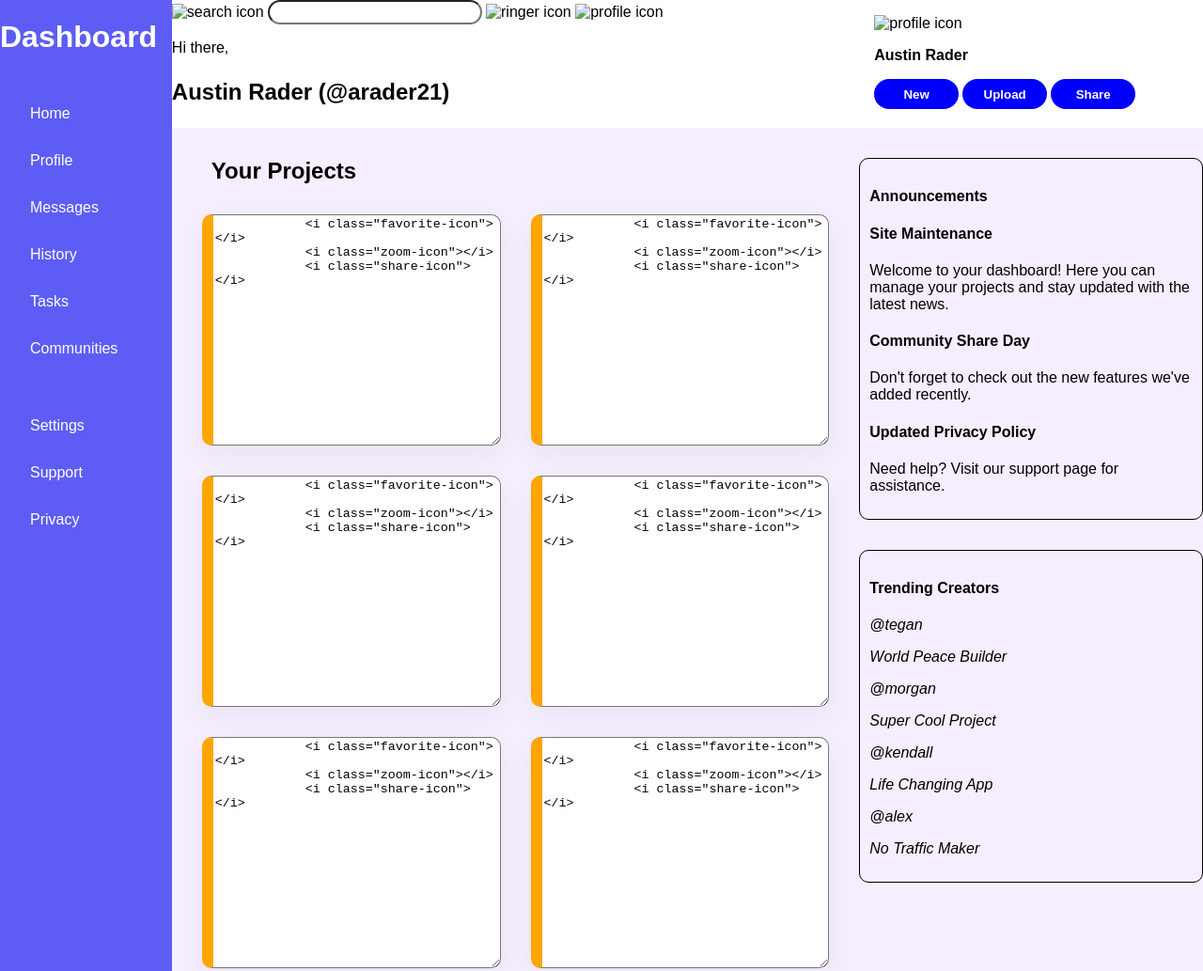
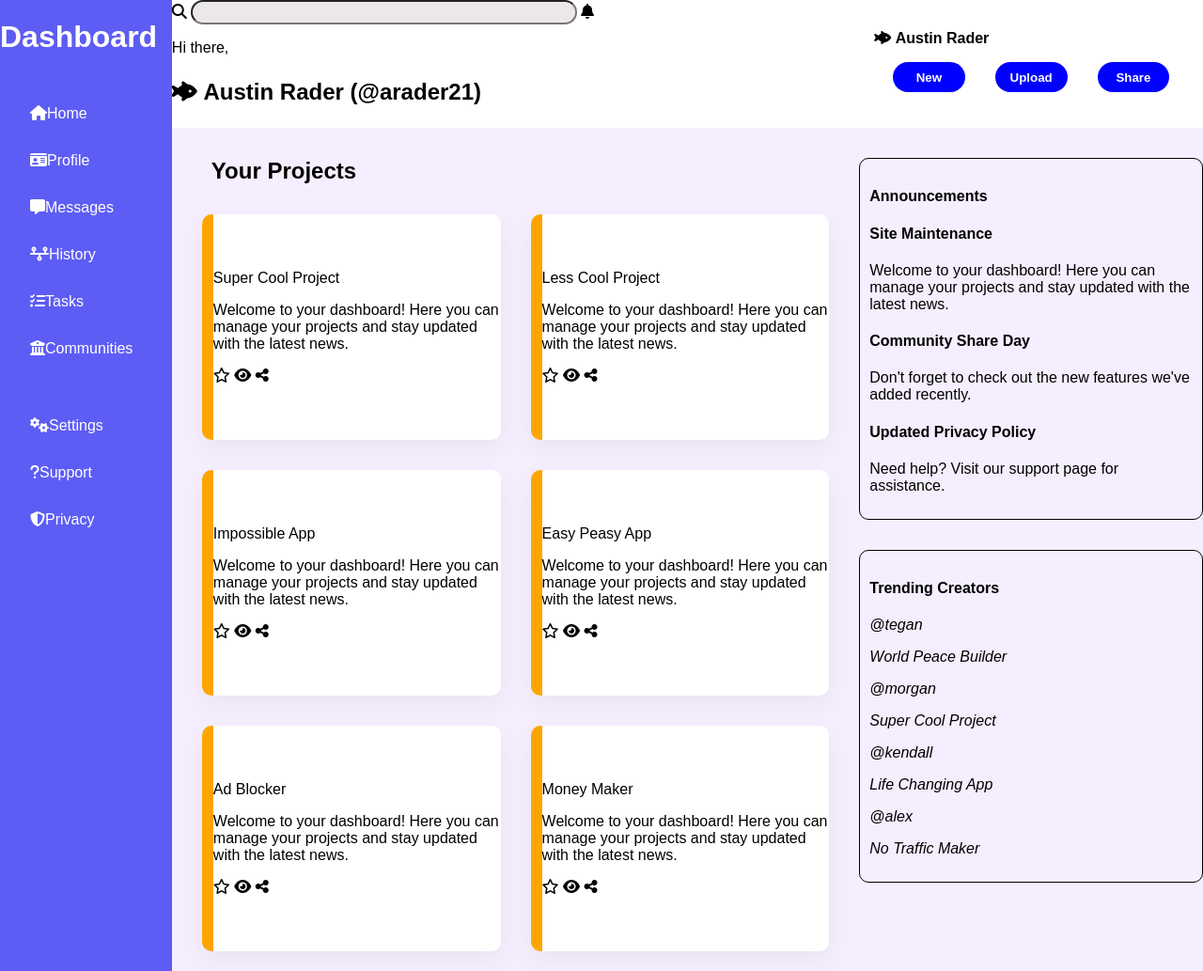
Before and after one commit to arader21/dashboard-project, a plain HTML site: page index.html in a window 1280 px wide. Shown: the top 1033 px of the page at 94% size. Drawn offline with Linux system fonts and the light colour scheme.

Commit message:
text area switched to div, icons added, buttons shifted

```diff
--- a/index.html
+++ b/index.html
@@ -5,71 +5,80 @@
     <meta name="viewport" content="width=device-width, initial-scale=1.0">
     <title>Document</title>
     <link rel="stylesheet" href="style.css">
+    <script src="https://kit.fontawesome.com/4de2171c75.js" crossorigin="anonymous"></script>
 </head>
 <body>
     <div class="sidebar">
         <h1>Dashboard</h1>
         <ul>
-            <li>Home</li>
-            <li>Profile</li>
-            <li>Messages</li>
-            <li>History</li>
-            <li>Tasks</li>
-            <li>Communities</li>
+            <li><i class="fa-solid fa-house"></i>Home</li>
+            <li><i class="fa-solid fa-id-card"></i>Profile</li>
+            <li><i class="fa-solid fa-message"></i>Messages</li>
+            <li><i class="fa-solid fa-timeline"></i>History</li>
+            <li><i class="fa-solid fa-list-check"></i>Tasks</li>
+            <li><i class="fa-solid fa-building-columns"></i>Communities</li>
             </ul>
         <ul>
-            <li>Settings</li>
-            <li>Support</li>
-            <li>Privacy</li>
+            <li><i class="fa-solid fa-gears"></i>Settings</li>
+            <li><i class="fa-solid fa-question"></i>Support</li>
+            <li><i class="fa-solid fa-shield-halved"></i>Privacy</li>
         </ul>
     </div>
     <div class="header">
-        <img class="search" src="" alt="search icon">
+        <i class="fa-solid fa-magnifying-glass"></i>
         <input class="searchbox" type="text">
-        <img class="ringer" src="" alt="ringer icon">
-        <img class="icon" src="" alt="profile icon">
+        <i class="fa-solid fa-bell"></i>
         <p class="greeting-1">Hi there,</p>
-        <p class="greeting-2"><b>Austin Rader (@arader21)</b></p>
+        <p class="greeting-2"><i class="fa-solid fa-fish-fins"></i>
+            <b>Austin Rader (@arader21)</b></p>
     </div>
     <div class="subheader">
-        <img class="big-icon" src="" alt="profile icon">
-        <p class="username"><b>Austin Rader</b></p>
+        <p class="username"><i class="fa-solid fa-fish-fins"></i>
+            <b>Austin Rader</b></p>
+        <div class="buttons">
         <button class="new">New</button>
         <button class="Upload">Upload</button>
         <button class="Share">Share</button>
         </div>
+        </div>
     <div class="main">
         <div class="your-projects">Your Projects</div>
-        <textarea class="super cool project">
-            <i class="favorite-icon"></i>
-            <i class="zoom-icon"></i>
-            <i class="share-icon"></i>
-        </textarea>
-        <textarea class="less cool project">
-            <i class="favorite-icon"></i>
-            <i class="zoom-icon"></i>
-            <i class="share-icon"></i>
-        </textarea>
-        <textarea class="impossible app">
-            <i class="favorite-icon"></i>
-            <i class="zoom-icon"></i>
-            <i class="share-icon"></i>
-        </textarea>
-        <textarea class="easy peasy app">
-            <i class="favorite-icon"></i>
-            <i class="zoom-icon"></i>
-            <i class="share-icon"></i>
-        </textarea>
-        <textarea class="ad blocker">
-            <i class="favorite-icon"></i>
-            <i class="zoom-icon"></i>
-            <i class="share-icon"></i>
-        </textarea>
-        <textarea class="money maker">
-            <i class="favorite-icon"></i>
-            <i class="zoom-icon"></i>
-            <i class="share-icon"></i>
-        </textarea>
+        <div class="super-cool-project">Super Cool Project
+            <p>Welcome to your dashboard! Here you can manage your projects and stay updated with the latest news.</p>
+            <i class="fa-regular fa-star"></i>
+            <i class="fa-solid fa-eye"></i>
+            <i class="fa-solid fa-share-nodes"></i>
+        </div>
+        <div class="less-cool-project">Less Cool Project
+            <p>Welcome to your dashboard! Here you can manage your projects and stay updated with the latest news.</p>
+            <i class="fa-regular fa-star"></i>
+            <i class="fa-solid fa-eye"></i>
+            <i class="fa-solid fa-share-nodes"></i>
+        </div>
+        <div class="impossible-app">Impossible App
+            <p>Welcome to your dashboard! Here you can manage your projects and stay updated with the latest news.</p>
+            <i class="fa-regular fa-star"></i>
+            <i class="fa-solid fa-eye"></i>
+            <i class="fa-solid fa-share-nodes"></i>
+        </div>
+        <div class="easy-peasy-app">Easy Peasy App
+            <p>Welcome to your dashboard! Here you can manage your projects and stay updated with the latest news.</p>
+            <i class="fa-regular fa-star"></i>
+            <i class="fa-solid fa-eye"></i>
+            <i class="fa-solid fa-share-nodes"></i>
+        </div>
+        <div class="ad-blocker">Ad Blocker
+            <p>Welcome to your dashboard! Here you can manage your projects and stay updated with the latest news.</p>
+            <i class="fa-regular fa-star"></i>
+            <i class="fa-solid fa-eye"></i>
+            <i class="fa-solid fa-share-nodes"></i>
+        </div>
+        <div class="money-maker">Money Maker
+            <p>Welcome to your dashboard! Here you can manage your projects and stay updated with the latest news.</p>
+            <i class="fa-regular fa-star"></i>
+            <i class="fa-solid fa-eye"></i>
+            <i class="fa-solid fa-share-nodes"></i>
+        </div>
     </div>
     <div class="right-container">
         <div class="announcements">
--- a/style.css
+++ b/style.css
@@ -21,7 +21,8 @@ body {
 input {
     height: 20px;
     border-radius:20px;
-    width: 30%;
+    width: 55%;
+    background-color:rgb(237, 232, 232)
 }
 .sidebar {
     grid-column: 1 / 1;
@@ -49,11 +50,21 @@ input {
     padding-left: 10px;
 
 }
+
 ul, li {
     list-style-type: none;
     padding: 1em;
     margin: 0;
     gap: 20px;
+}
+.super-cool-project, .less-cool-project, .impossible-app, .easy-peasy-app, .ad-blocker, .money-maker {
+     height: 30vh;
+    border-left: orange 1vw solid;
+    border-radius: 10px;
+    box-shadow: 0px 10px 30px rgba(0, 0, 0, 0.05);
+    background-color: white;
+    justify-content: center;
+    align-content:center;
 }
 button {
     background-color:blue;
@@ -61,15 +72,15 @@ button {
     border-radius: 20px;
     border: none;
     height: 4vh;
-    width: 7vw;
+    width: 6vw;
     font-weight: bold;
 }
-textarea {
-    height: 30vh;
-    border-left: orange 1vw solid;
-    border-radius: 10px;
-    box-shadow: 0px 10px 30px rgba(0, 0, 0, 0.05);
+.buttons {
+    display: flex;
+    gap: 2em;
+    justify-content: center;
 }
+
 .announcements{
     border-color:black;
     border-style: solid;
```
